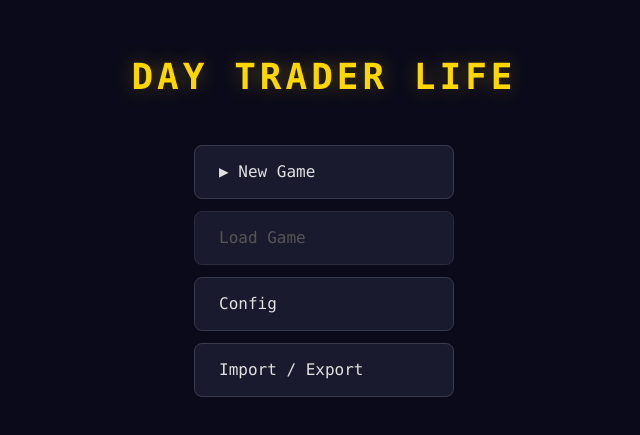
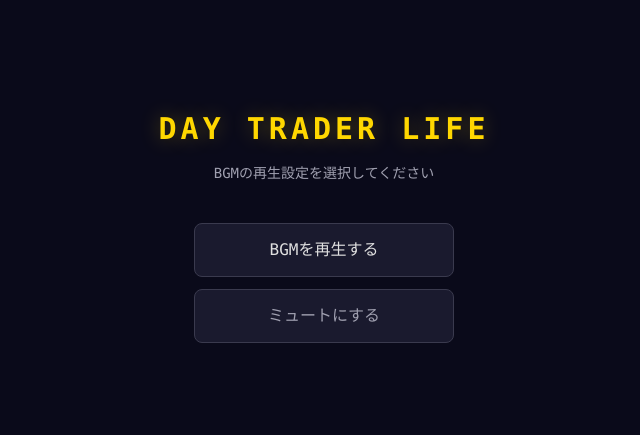
Before and after one commit to ivgtr/my-trade-life, a React (Vite) app: page / in a window 1280 px wide. Shown: the part 173-608 px from the top of the page, without its empty margins (316-956 px from the left). Built offline with nearby package versions, Linux system fonts and the light colour scheme.

Commit message:
feat: BGMオーディオ許可モーダルとON/OFF設定を追加

```diff
--- a/src/App.tsx
+++ b/src/App.tsx
@@ -1,8 +1,10 @@
-import { useEffect } from 'react'
+import { useEffect, useState } from 'react'
 import { GameProvider } from './state/GameContext'
 import { useGameFlow } from './hooks/useGameFlow'
 import { useAudio } from './hooks/useAudio'
 import { ConfigManager } from './systems/ConfigManager'
+import { AudioSystem } from './systems/AudioSystem'
+import { applyBgmPreference } from './systems/bgmPreference'
 
 import TitleScreen from './screens/TitleScreen'
 import ConfigScreen from './screens/ConfigScreen'
@@ -17,12 +19,22 @@ import GameOverScreen from './screens/GameOverScreen'
 import BillionaireScreen from './screens/BillionaireScreen'
 import ClosingScreen from './screens/ClosingScreen'
 import ImportExportModal from './components/ImportExportModal'
+import AudioPermissionModal from './components/AudioPermissionModal'
 
 function AppContent() {
   const flow = useGameFlow()
   const { phase, gameState } = flow
 
   useAudio()
+
+  const [showAudioModal, setShowAudioModal] = useState(true)
+  const [previouslyMuted] = useState(() => !ConfigManager.getAll().bgmEnabled)
+
+  function handleAudioChoice(bgmEnabled: boolean) {
+    applyBgmPreference(bgmEnabled)
+    AudioSystem.unlockAudio()
+    setShowAudioModal(false)
+  }
 
   // 起動時にカラーテーマを適用
   useEffect(() => {
@@ -37,6 +49,7 @@ function AppContent() {
     // eslint-disable-next-line react-hooks/exhaustive-deps
   }, [])
 
+  const screen = (() => {
     switch (phase) {
       case 'title':
         return (
@@ -101,6 +114,19 @@ function AppContent() {
           />
         )
     }
+  })()
+
+  return (
+    <>
+      {screen}
+      {showAudioModal && (
+        <AudioPermissionModal
+          onChoice={handleAudioChoice}
+          previouslyMuted={previouslyMuted}
+        />
+      )}
+    </>
+  )
 }
 
 function App() {
--- /dev/null
+++ b/src/components/AudioPermissionModal.tsx
@@ -0,0 +1,31 @@
+interface AudioPermissionModalProps {
+  onChoice: (bgmEnabled: boolean) => void
+  previouslyMuted: boolean
+}
+
+export default function AudioPermissionModal({ onChoice, previouslyMuted }: AudioPermissionModalProps) {
+  return (
+    <div className="fixed inset-0 z-[9999] flex flex-col items-center justify-center bg-bg-deepest font-mono">
+      <div className="text-3xl font-bold tracking-[4px] mb-4 text-gold [text-shadow:0_0_20px_rgba(255,215,0,0.3)]">
+        DAY TRADER LIFE
+      </div>
+      <p className="text-text-secondary text-sm mb-10">
+        {previouslyMuted ? 'BGMはミュートに設定されています' : 'BGMの再生設定を選択してください'}
+      </p>
+      <div className="flex flex-col gap-3 w-[260px]">
+        <button
+          className="py-3.5 px-6 text-base bg-bg-panel text-text-primary border border-bg-button rounded-lg cursor-pointer text-center transition-colors duration-200 hover:bg-bg-elevated"
+          onClick={() => onChoice(true)}
+        >
+          BGMを再生する
+        </button>
+        <button
+          className="py-3.5 px-6 text-base bg-bg-panel text-text-secondary border border-bg-button rounded-lg cursor-pointer text-center transition-colors duration-200 hover:bg-bg-elevated"
+          onClick={() => onChoice(false)}
+        >
+          ミュートにする
+        </button>
+      </div>
+    </div>
+  )
+}
--- a/src/screens/ConfigScreen.tsx
+++ b/src/screens/ConfigScreen.tsx
@@ -3,10 +3,16 @@ import { useGameContext } from '../hooks/useGameContext'
 import { ACTIONS } from '../state/actions'
 import { ConfigManager } from '../systems/ConfigManager'
 import { AudioSystem } from '../systems/AudioSystem'
+import { applyBgmPreference } from '../systems/bgmPreference'
 
 export default function ConfigScreen() {
   const { dispatch } = useGameContext()
   const [config, setConfig] = useState(() => ConfigManager.load())
+
+  const handleBGMEnabled = (enabled: boolean) => {
+    applyBgmPreference(enabled)
+    setConfig((c) => ({ ...c, bgmEnabled: enabled }))
+  }
 
   const handleBGMVolume = (e: React.ChangeEvent<HTMLInputElement>) => {
     const v = Number(e.target.value)
@@ -37,6 +43,32 @@ export default function ConfigScreen() {
     <div className="flex flex-col items-center justify-center min-h-dvh bg-bg-deepest text-text-primary font-mono">
       <div className="text-2xl font-bold mb-8">Config</div>
       <div className="flex flex-col gap-5 w-80">
+        <div className="flex justify-between items-center">
+          <span className="text-sm">BGM</span>
+          <div className="flex gap-2">
+            <button
+              className={`py-2 px-4 border rounded-md cursor-pointer text-sm ${
+                config.bgmEnabled
+                  ? 'bg-accent text-white border-accent'
+                  : 'bg-bg-panel text-text-secondary border-bg-button'
+              }`}
+              onClick={() => handleBGMEnabled(true)}
+            >
+              ON
+            </button>
+            <button
+              className={`py-2 px-4 border rounded-md cursor-pointer text-sm ${
+                !config.bgmEnabled
+                  ? 'bg-accent text-white border-accent'
+                  : 'bg-bg-panel text-text-secondary border-bg-button'
+              }`}
+              onClick={() => handleBGMEnabled(false)}
+            >
+              OFF
+            </button>
+          </div>
+        </div>
+
         <div className="flex justify-between items-center">
           <span className="text-sm">BGM音量</span>
           <input
--- a/src/systems/AudioSystem.ts
+++ b/src/systems/AudioSystem.ts
@@ -19,14 +19,21 @@ const PHASE_TO_BGM: Record<string, BGMSceneId | null> = {
 
 /**
  * BGM/SEファサード・シングルトン。
- * bgmPlayer / sePlayer をラップし、ConfigManagerと連携する。
+ * bgmPlayer / sePlayer をラップし、2軸（セッション許可 / ユーザー好み）でBGM再生を制御する。
  */
 export const AudioSystem = {
+  _audioUnlocked: false,
+  _bgmPreferred: true,
+  _pendingScene: null as BGMSceneId | null,
+
   playBGM(sceneId: BGMSceneId): void {
+    this._pendingScene = sceneId
+    if (!this._audioUnlocked || !this._bgmPreferred) return
     bgmPlayer.play(sceneId)
   },
 
   stopBGM(): void {
+    this._pendingScene = null
     bgmPlayer.stop()
   },
 
@@ -42,9 +49,26 @@ export const AudioSystem = {
     sePlayer.setVolume(volume)
   },
 
-  initFromConfig(config: { bgmVolume?: number; seVolume?: number }): void {
+  unlockAudio(): void {
+    this._audioUnlocked = true
+    if (this._bgmPreferred && this._pendingScene) {
+      bgmPlayer.play(this._pendingScene)
+    }
+  },
+
+  setBGMPreferred(preferred: boolean): void {
+    this._bgmPreferred = preferred
+    if (this._audioUnlocked && preferred && this._pendingScene) {
+      bgmPlayer.play(this._pendingScene)
+    } else if (!preferred) {
+      bgmPlayer.stop()
+    }
+  },
+
+  initFromConfig(config: { bgmVolume?: number; seVolume?: number; bgmEnabled?: boolean }): void {
     bgmPlayer.setVolume((config.bgmVolume ?? 50) / 100)
     sePlayer.setVolume((config.seVolume ?? 70) / 100)
+    this._bgmPreferred = config.bgmEnabled ?? true
   },
 
   getBGMSceneForPhase(phase: string): BGMSceneId | null {
--- a/src/systems/ConfigManager.ts
+++ b/src/systems/ConfigManager.ts
@@ -5,6 +5,7 @@ interface GameConfig {
   seVolume: number
   defaultSpeed: number
   invertColors: boolean
+  bgmEnabled: boolean
   [key: string]: unknown
 }
 
@@ -13,6 +14,7 @@ const DEFAULT_CONFIG: GameConfig = {
   seVolume: 70,
   defaultSpeed: 1,
   invertColors: false,
+  bgmEnabled: true,
 }
 
 const PROFIT_COLOR = '#26a69a'
--- /dev/null
+++ b/src/systems/bgmPreference.ts
@@ -0,0 +1,8 @@
+import { ConfigManager } from './ConfigManager'
+import { AudioSystem } from './AudioSystem'
+
+/** ConfigManager永続化 + AudioSystemランタイム反映を統合するヘルパー */
+export function applyBgmPreference(enabled: boolean): void {
+  ConfigManager.set('bgmEnabled', enabled)
+  AudioSystem.setBGMPreferred(enabled)
+}
```
Lines whose indentation alone changed are shown as unchanged.
